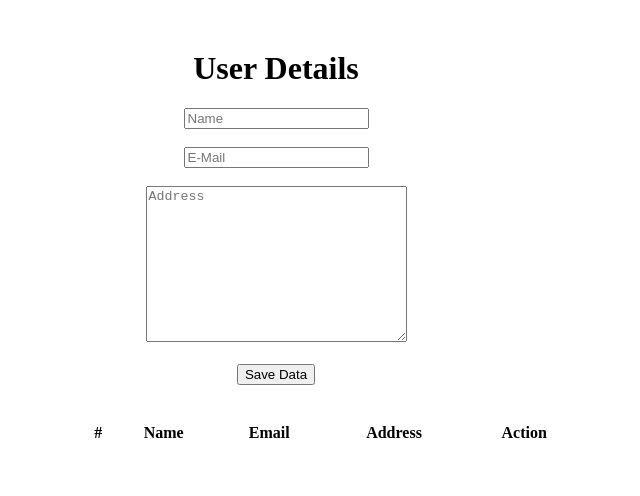
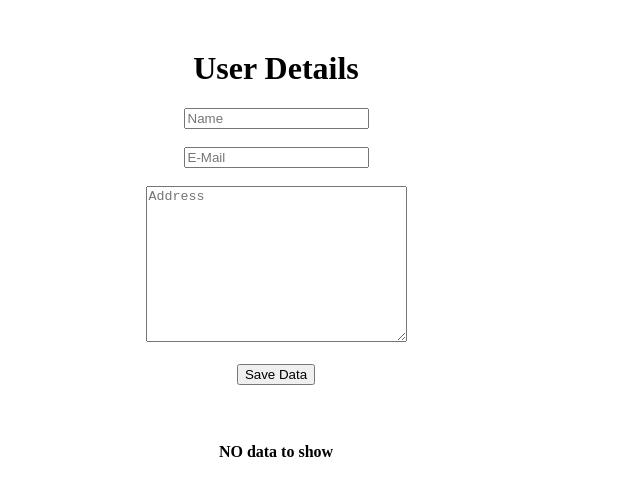
Before and after one commit to vignan37/AngularProjectGohan, an Angular app: page / in a window 1280 px wide. Shown: the top 496 px of the page, without its empty margins (364-1004 px from the left). Built offline with nearby package versions, Linux system fonts and the light colour scheme.

Commit message:
No data available update

```diff
--- a/src/app/user-details/user-details.component.css
+++ b/src/app/user-details/user-details.component.css
@@ -8,3 +8,6 @@
     left: 35%;
     text-align: center;
 }
+h4{
+    text-align: center;
+}
--- a/src/app/user-details/user-details.component.html
+++ b/src/app/user-details/user-details.component.html
@@ -11,6 +11,7 @@
 </div>
 <br><br>
 
+<div *ngIf="userArray.length>0 else noData">
     <div class = "table-area">
         <table width = '500'>
             <thead>
@@ -29,3 +30,7 @@
             </tr>
         </table>
     </div>
+</div>
+<ng-template #noData>
+    <h4>NO data to show</h4>
+</ng-template>
```
Lines whose indentation alone changed are shown as unchanged.
